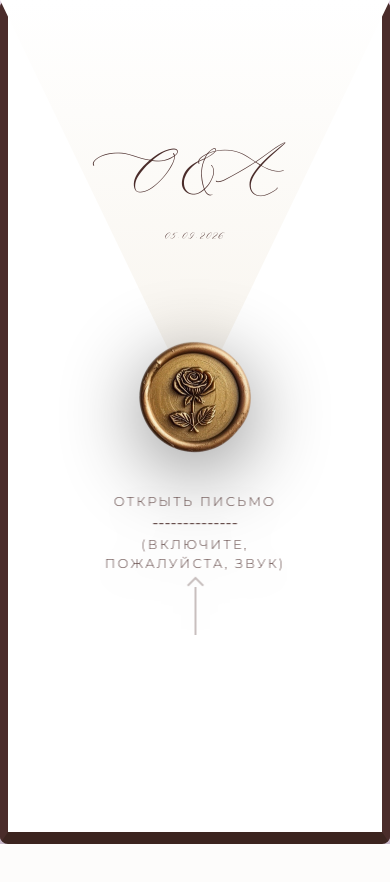
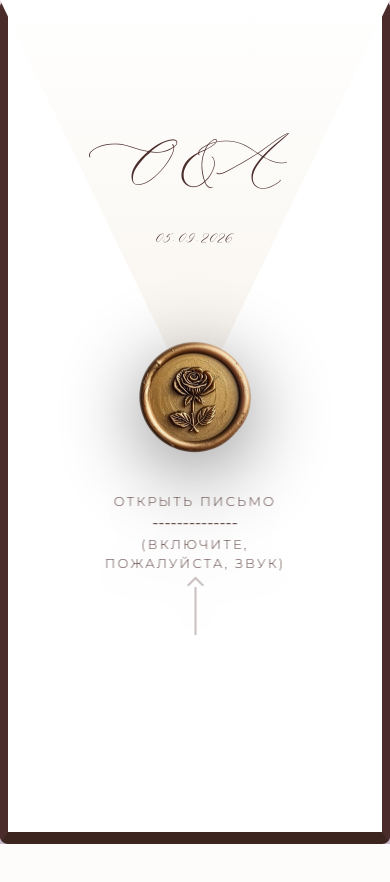
Before and after one commit to Valeria-user/wedding-invitation1, a plain HTML site: page index.html in a window 390 px wide. Shown: the top 882 px of the page. Drawn offline with nearby package versions, Linux system fonts and the light colour scheme.

Commit message:
Update index.html

```diff
--- a/index.html
+++ b/index.html
@@ -1490,13 +1490,13 @@
 @media(max-width: 480px) {
     /* --- Конверт на телефоне --- */
     .envelope-initials {
-        font-size: 5.2rem !important; /* Уменьшили, чтобы А&О не вылезали за края */
+        font-size: 5.4rem !important; /* Уменьшили, чтобы А&О не вылезали за края */
         line-height: 0.9 !important;
         margin-bottom: 5px !important;
     }
 
     .envelope-date {
-        font-size: 1.6rem !important; /* Уменьшили дату */
+        font-size: 2.3rem !important; /* Уменьшили дату */
         letter-spacing: 2px !important; /* Сузили межбуквенное расстояние */
         margin-top: 0 !important;
     }
```
